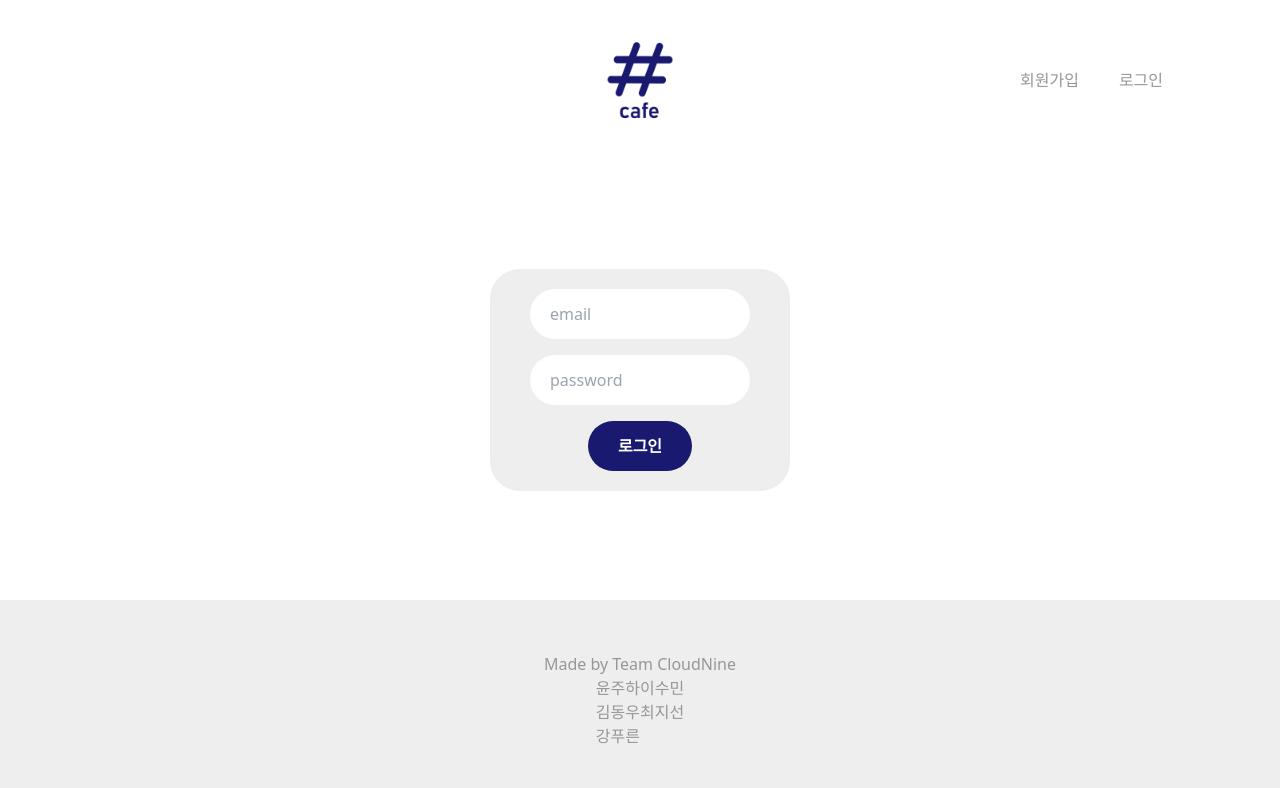
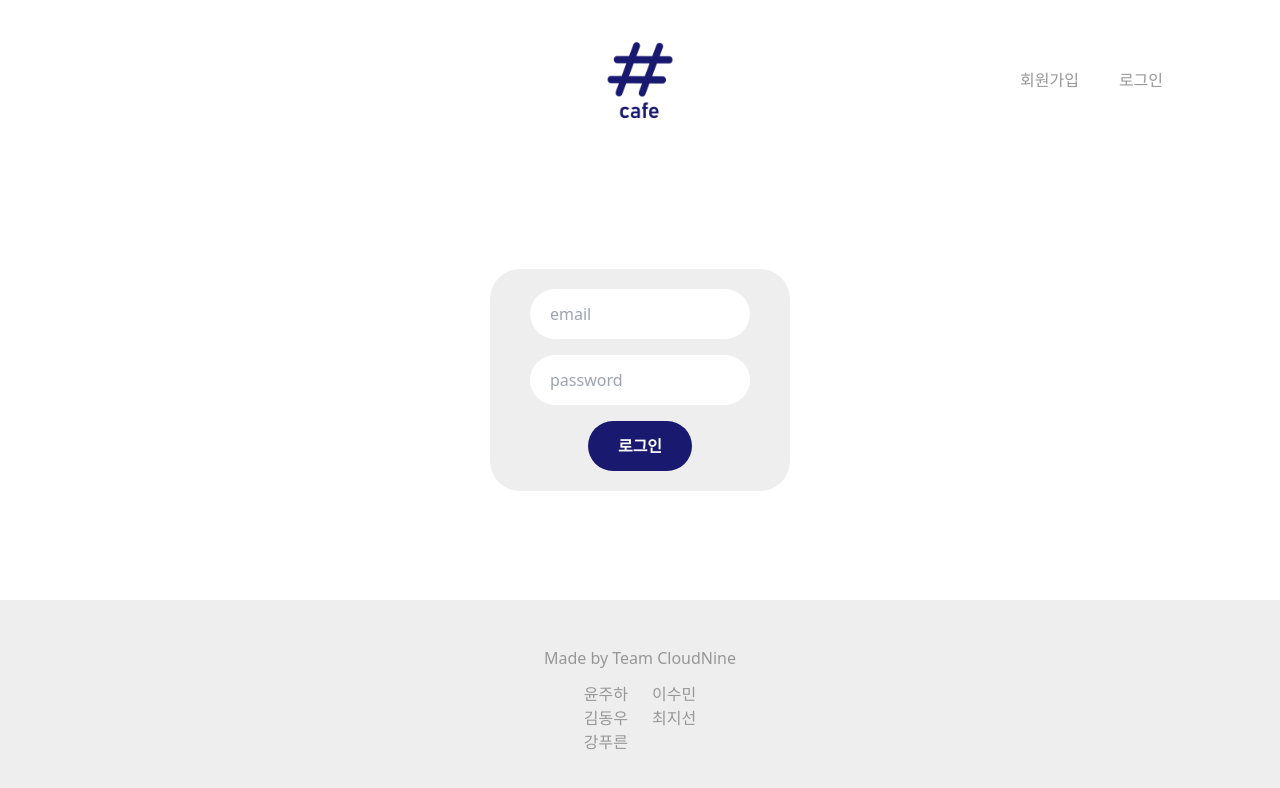
Before and after one commit to ijooha16/u-know-running, a React (Vite) app: page /log-in in a window 1280 px wide. Shown: the top 788 px of the page. Built offline with nearby package versions, Linux system fonts and the light colour scheme.

Commit message:
feat : 이름 누르면 깃허브로 이동

```diff
--- a/src/components/layout/Footer.jsx
+++ b/src/components/layout/Footer.jsx
@@ -1,16 +1,18 @@
+import { Link } from "react-router-dom";
+
 const Footer = () => {
   return (
     <div className="h-[200px] w-full bg-[#eeeeee] flex flex-col justify-center items-center">
-      <p className="text-darkgray" >Made by Team CloudNine</p>
-      <div className="flex">
-        <div className="text-darkgray">
-          <p>윤주하</p>
-          <p>김동우</p>
-          <p>강푸른</p>
+      <p className="text-darkgray mb-3">Made by Team CloudNine</p>
+      <div className="flex row">
+        <div className="text-darkgray mr-3 flex flex-col">
+          <Link to="https://github.com/ijooha16" target="_blank" >윤주하</Link>
+          <Link to="https://github.com/noodlewd" target="_blank" >김동우</Link>
+          <Link to="https://github.com/PureunKang" target="_blank" >강푸른</Link>
         </div>
-        <div className="text-darkgray">
-          <p>이수민</p>
-          <p>최지선</p>
+        <div className="text-darkgray ml-3 flex flex-col">
+          <Link to="https://github.com/Sumin-Lee12" target="_blank" >이수민</Link>
+          <Link to="https://github.com/123456466" target="_blank" >최지선</Link>
         </div>
       </div>
     </div>
```
